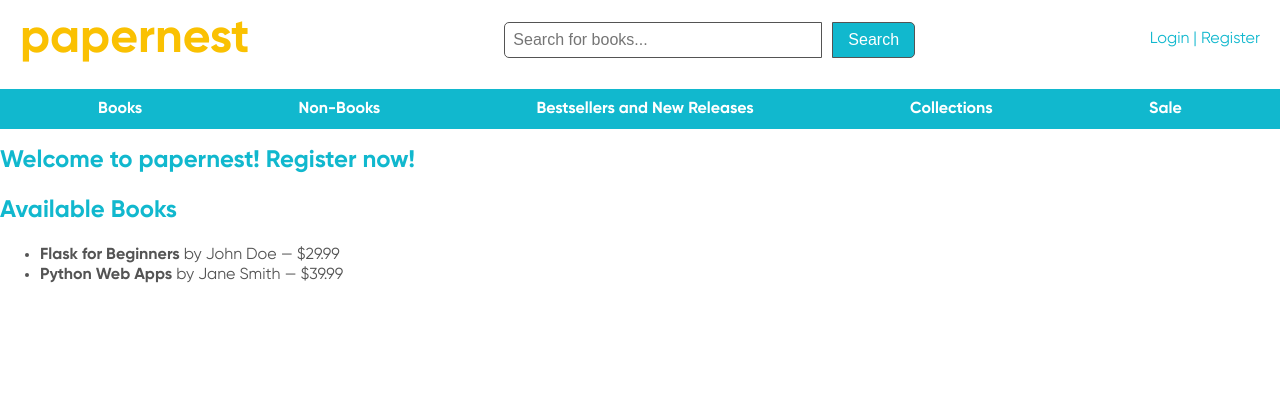
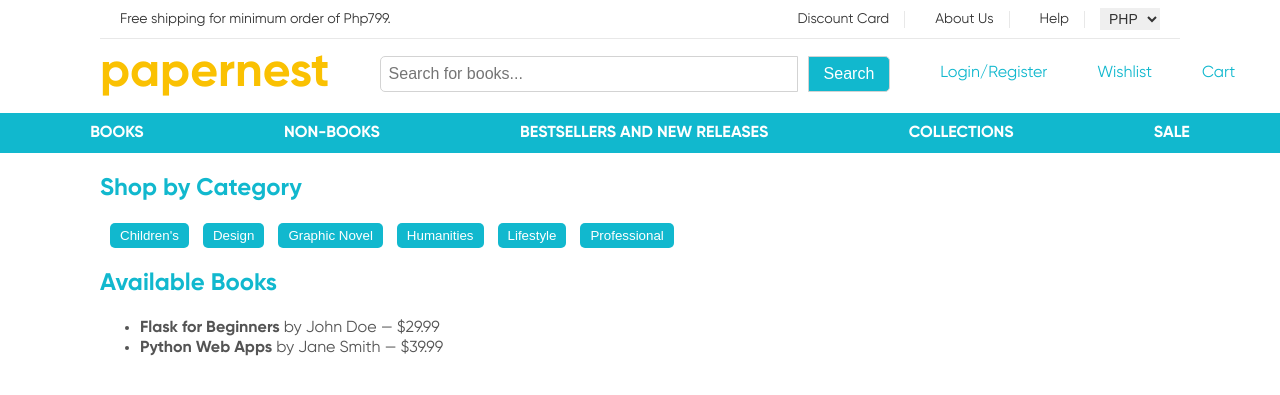
Before and after one commit to abigailcbarrion/Papernest, a Flask app: page / in a window 1280 px wide. Shown: the top 395 px of the page. Run offline with Flask 3, Linux system fonts and the light colour scheme.

Commit message:
Initial commit of project files

```diff
--- a/static/style.css
+++ b/static/style.css
@@ -17,7 +17,7 @@
     --primary-color: #545454; /* General text color */
     --secondary-color: #11B8CE; /* Headings or highlights */
     --background-color: #ffffff; /* Background color */
-    --border-color: #545454; /* Borders or accents */
+    --border-color: #d3d3d3; /* Borders or accents */
     --link-color: #11B8CE; /* Links */
     --link-hover-color: #545454; /* Links on hover */
     --button-bg-color: #11B8CE; /* Button background */
@@ -35,8 +35,15 @@ body {
     font-family: var(--font-family);
     font-size: var(--body-font-size);
     background-color: var(--background-color);
-    margin: 20px;
+    margin: 0;
     color: var(--primary-color);
+    padding: 0;
+}
+
+/* Container for padded content */
+.container {
+    padding-left: 100px;
+    padding-right: 100px;
 }
 
 h1, h2 {
@@ -51,41 +58,109 @@ a {
 
 a:hover {
     color: var(--link-hover-color);
+}
 
+/* Top Bar Styles */
+.top-bar {
+    display: flex;
+    justify-content: space-between;
+    align-items: center;
+    padding: 8px 20px;
+    border-bottom: 1px solid #e8e8e8;
+    font-size: 14px;
+}
+
+.shipping-info {
+    color: #333;
+}
+
+.utility-links {
+    display: flex;
+    align-items: center;
+    gap: 15px;
+}
+
+.utility-links a {
+    color: #333;
+    text-decoration: none;
+    font-size: 14px;
+    padding: 0 15px;
+    border-right: 1px solid #e8e8e8;
+
+    display: inline-block;
+    text-align: center;
+}
+
+.utility-links a:first-child {
+    padding-left: 10px; /* Add padding to the first link */
+}
+.utility-links a:hover {
+    color: var(--link-hover-color);
+    text-decoration: underline;
+}
+
+.currency-toggle select {
+    padding: 2px 5px;
+    font-size: 14px;
+    color: #333;
+    cursor: pointer;
+    border: none;
 }
 /* Header Section */
 .header {
-    display: flex; /* Use Flexbox for horizontal alignment */
-    align-items: center; /* Vertically align items */
-    justify-content: space-between; /* Space out the logo and search bar */
-    padding: 10px 20px;
-    margin-bottom: 10px; /* Add spacing below the header */
+    display: flex;
+    align-items: center;
+    justify-content: space-between;
+    padding: 5px 0;
+    margin-bottom: 5px;
 }
 
 /* Logo */
 .logo {
-    font-family: 'Gilroy', sans-serif; /* Use Gilroy font */
-    font-weight: bold; /* Bold weight */
-    font-size: 48px; /* Large font size */
-    color: #FAC102; /* Yellow color */
-    margin-right: 20px; /* Add spacing between the logo and search bar */
+    font-family: 'Gilroy', sans-serif;
+    font-weight: bold;
+    font-size: 48px;
+    color: #FAC102;
+    margin-right: 50px; /* Add 50px margin between logo and search bar */
+}
+
+/* Search Bar Container */
+.search-bar-container {
+    flex-grow: 1; /* Make search bar take up available space */
+    margin-right: 50px; /* Add 50px margin between search bar and user links */
 }
 
 /* Search Bar */
 .search-bar {
     display: flex;
-    align-items: center; /* Vertically align the input and button */
+    align-items: center;
+    width: 100%; /* Make search bar take full width of container */
 }
 
 .search-bar input {
     padding: 8px;
     font-size: 16px;
     border: 1px solid var(--border-color);
-    border-radius: 5px 0 0 5px; /* Rounded corners on the left */
+    border-radius: 5px 0 0 5px;
     outline: none;
-    width: 300px; /* Set a fixed width for the input */
+    width: 100%; /* Elongate the search bar */
+    min-width: 400px; /* Minimum width */
 }
 
+/* User Links */
+.user-links {
+    display: flex;
+    align-items: center;
+}
+
+.user-links a {
+    margin-right: 50px; /* Add 50px margin between each link */
+    white-space: nowrap;
+}
+
+.user-links a:last-child {
+    margin-right: 0; /* Remove margin from the last link */
+}
 .search-bar button {
     padding: 8px 15px;
     font-size: 16px;
@@ -123,16 +198,6 @@ nav a:hover {
     color: var(--link-hover-color); /* Use #545454 (gray) for hover effect */
     text-decoration: underline;
 }
-
-/* Remove body margin to make the nav bar flush with the edges */
-body {
-    margin: 0;
-    font-family: var(--font-family);
-    font-size: var(--body-font-size);
-    background-color: var(--background-color);
-    color: var(--primary-color);
-}
-
 
 /* Account Page */
 .account-container {
@@ -184,7 +249,6 @@ body {
     background-color: var(--button-hover-bg-color);
 }
 
-
 /* Buttons */
 button {
     margin-left: 10px;
--- a/templates/index.html
+++ b/templates/index.html
@@ -5,6 +5,23 @@
     <link rel="stylesheet" href="{{ url_for('static', filename='style.css') }}">
 </head>
 <body>
+    <div class="container">
+        <!-- Top Utility Bar -->
+        <div class="top-bar">
+            <div class="shipping-info">Free shipping for minimum order of Php799.</div>
+            <div class="utility-links">
+                <a href="/discount-card">Discount Card</a>
+                <a href="/about">About Us </a>
+                <a href="/help">Help </a>
+                <div class="currency-toggle">
+                    <select>
+                        <option selected>PHP</option>
+                        <option>USD</option>
+                    </select>
+                </div>
+            </div>
+        </div>
+
         <!-- Header Section -->
         <div class="header">
             <!-- Logo -->
@@ -27,28 +44,38 @@
                     <a href="/wishlist">Wishlist</a>
                     <a href="/cart">Cart</a>
                 {% else %}
-                <a href="/login">Login   | </a>
-                <a href="/register">Register</a>
+                    <a href="/login">Login/Register</a>
+                    <a href="/wishlist">Wishlist</a>
+                    <a href="/cart">Cart</a>
                 {% endif %}
             </div>
         </div>
+    </div>
 
-    <!-- Navigation Bar -->
+    <!-- Navigation Bar (outside container for full width) -->
     <nav>
-        <a href="/books">Books</a>
-        <a href="/non_books">Non-Books</a>
-        <a href="/bestsellers_and_new_releases">Bestsellers and New Releases</a>
-        <a href="/collections">Collections</a>
-        <a href="/sale">Sale</a>
+        <a href="/books">BOOKS</a>
+        <a href="/non_books">NON-BOOKS</a>
+        <a href="/bestsellers_and_new_releases">BESTSELLERS AND NEW RELEASES</a>
+        <a href="/collections">COLLECTIONS</a>
+        <a href="/sale">SALE</a>
     </nav>
 
-
+    <div class="container">
         <!-- Main Content -->
         {% if 'user' in session %}
             <h1>Welcome to papernest, {{ session['user']['username'] }}!</h1>
-    {% else %}
-        <h1>Welcome to papernest! Register now!</h1>
         {% endif %}
+
+        <h2>Shop by Category</h2>
+        <div class="categories">
+            <button>Children's</button>
+            <button>Design</button>
+            <button>Graphic Novel</button>
+            <button>Humanities</button>
+            <button>Lifestyle</button>
+            <button>Professional</button>
+        </div>
 
         <h2>Available Books</h2>
         <ul>
@@ -69,5 +96,6 @@
                 </li>
             {% endfor %}
         </ul>
+    </div>
 </body>
 </html>
```
Lines whose indentation alone changed are shown as unchanged.
